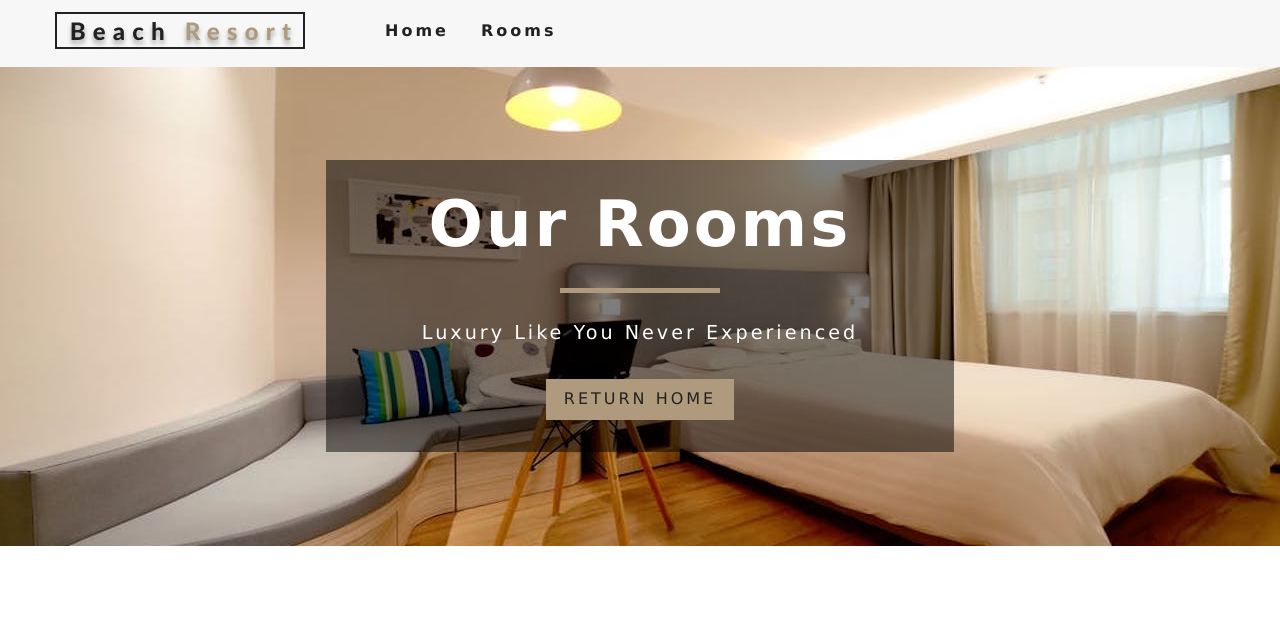
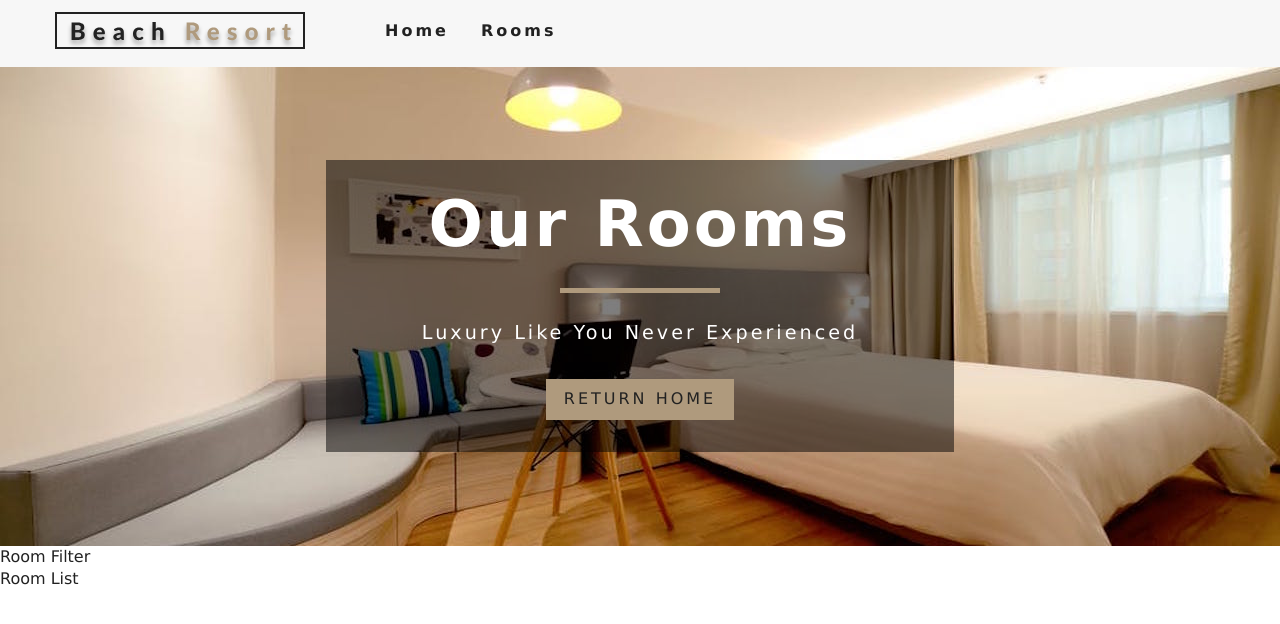
Before and after one commit to Jay055/Real_Estate_App, a React (Create React App) app: page /rooms in a window 1280 px wide. Shown: the top 624 px of the page. Built offline with nearby package versions, Linux system fonts and the light colour scheme.

Commit message:
Access Data Using Consumers

```diff
--- a/src/components/RoomContainer.js
+++ b/src/components/RoomContainer.js
@@ -0,0 +1,35 @@
+import React from 'react'
+import RoomFilter from './RoomFilter';
+import RoomList from './RoomList';
+import {RoomConsumer}  from '../Context';
+import Loading from './Loading';
+
+
+// Using Consumer to access data (Room Consumer), use value from context
+
+export default function RoomContainer() {
+  return (
+    <>
+    <RoomConsumer>
+
+      {
+      (value) => {
+      const {loading, sortedRooms, rooms} = value
+      // console.log(value)
+      if(loading){
+        return <Loading />
+      }
+      return (
+        <div>
+          <RoomFilter rooms={rooms} />
+          <RoomList rooms={sortedRooms} />
+
+        </div>
+      );
+    }
+  }
+    </RoomConsumer>
+
+    </>
+  )
+}
--- /dev/null
+++ b/src/components/RoomFilter.js
@@ -0,0 +1,9 @@
+import React from 'react'
+
+export default function RoomFilter() {
+  return (
+    <div>
+      Room Filter
+    </div>
+  )
+}
--- /dev/null
+++ b/src/components/RoomList.js
@@ -0,0 +1,9 @@
+import React from 'react'
+
+export default function RoomList() {
+  return (
+    <div>
+        Room List
+    </div>
+  )
+}
--- a/src/pages/Rooms.js
+++ b/src/pages/Rooms.js
@@ -2,10 +2,10 @@
 import Hero from '../components/Hero';
 import Banner from '../components/Banner'
 import { Link } from 'react-router-dom';
-
+import RoomContainer from '../components/RoomContainer'
 const Rooms = () => {
   return (
-    <div>
+    <>
     <Hero hero ="roomsHero" >
     <Banner title="Our rooms" subtitle="Luxury like you never experienced">
       <Link to = "/" className="btn-primary">
@@ -15,7 +15,8 @@
     </Banner>
 
     </Hero>
-    </div>
+    <RoomContainer />
+    </>
   )
 }
 
--- a/src/pages/SingleRoom.js
+++ b/src/pages/SingleRoom.js
@@ -13,7 +13,7 @@
     constructor(props){
       super(props);
 
-      console.log(this.props) // componentDidMount()
+      // console.log(this.props) // componentDidMount()
       this.state = {
 
         slug: this.props.match.params.slug,
@@ -85,7 +85,7 @@
            <h6> size: ${size} SQFT</h6>
            <h6>
              max capacity:
-             {(capacity>1)? `${capacity} people`:`${capacity} person`}
+             {(capacity>1)? `${capacity}  people`:`${capacity} person`}
 
            </h6>
            <h6>{pets?"pets allowed":"no pets allowed"}</h6>
```
